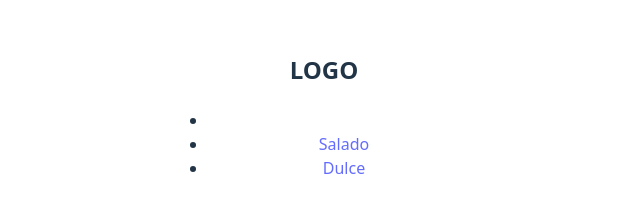
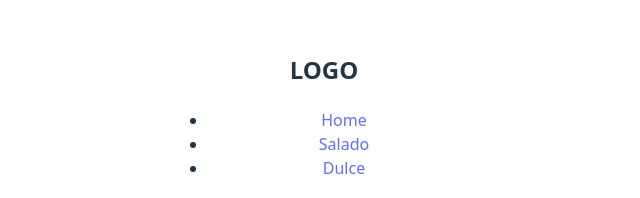
Before and after one commit to carlosbinker/react-practica, a React (Vite) app: page / in a window 1280 px wide. Shown: the top 198 px of the page, without its empty margins (316-956 px from the left). Built offline with nearby package versions, Linux system fonts and the light colour scheme.

Commit message:
Se agrega link a HOME

```diff
--- a/src/components/Nav/Nav.jsx
+++ b/src/components/Nav/Nav.jsx
@@ -7,7 +7,7 @@ export const Nav = () => {
   return (
     <nav>
       <ul>
-        <li></li>
+        <li> <Link to={"/"}>Home</Link></li>
         <li>
           <Link to={"/category/salado"}>Salado</Link>
         </li>
```
